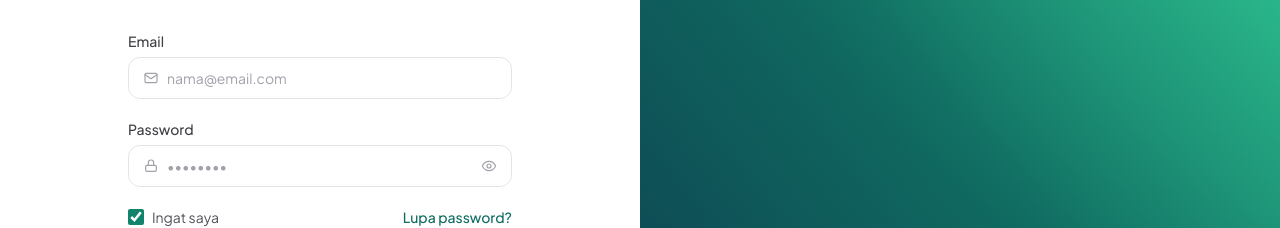
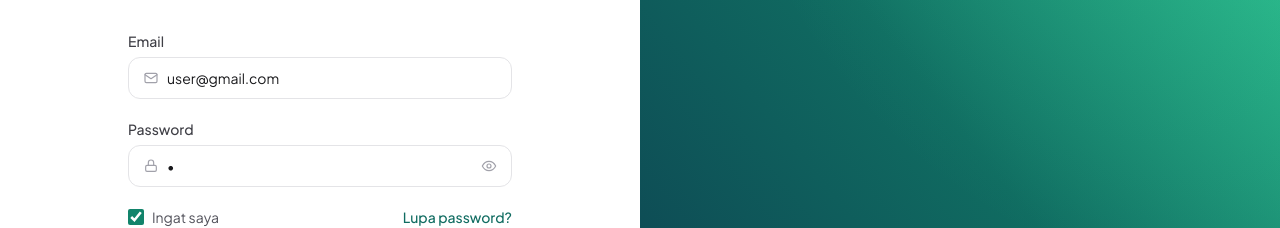
Before and after one commit to riantosm/tosm-fi, a React (Vite) app: page /login in a window 1280 px wide. Shown: the part 270-498 px from the top of the page. Built offline with nearby package versions, Linux system fonts and the light colour scheme.

Commit message:
dummy login

```diff
--- a/src/layouts/login/LoginForm/index.tsx
+++ b/src/layouts/login/LoginForm/index.tsx
@@ -16,8 +16,8 @@ export function LoginForm() {
   const navigate = useNavigate();
   const { login } = useAuth();
 
-  const [email, setEmail] = useState("");
-  const [password, setPassword] = useState("");
+  const [email, setEmail] = useState("user@gmail.com");
+  const [password, setPassword] = useState("a");
   const [remember, setRemember] = useState(true);
   const [error, setError] = useState("");
   const [isLoading, setIsLoading] = useState(false);
```
